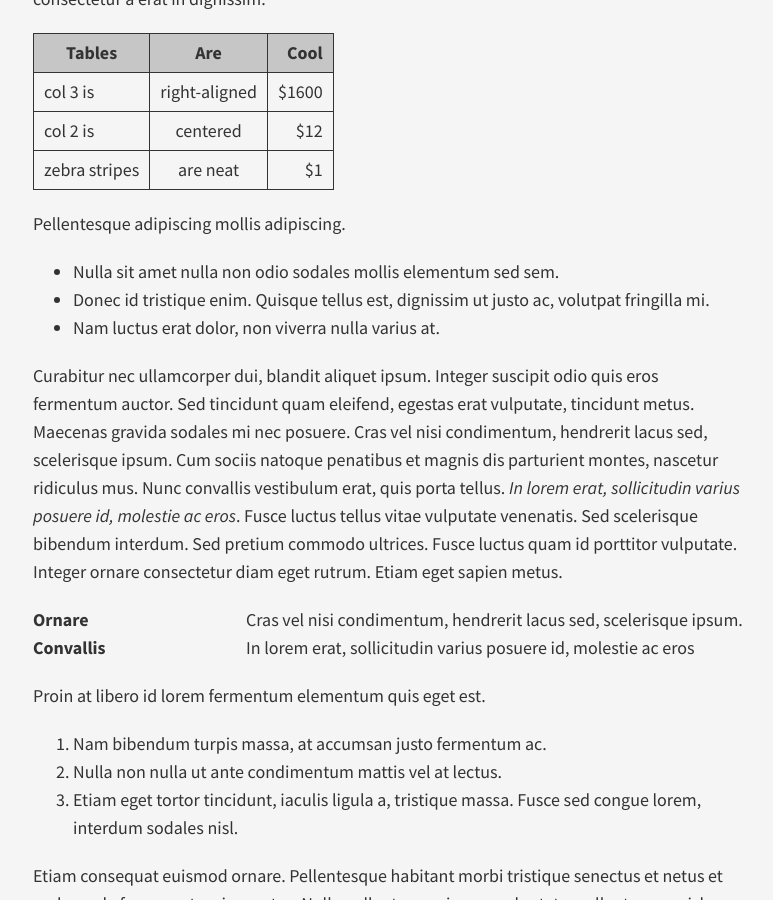
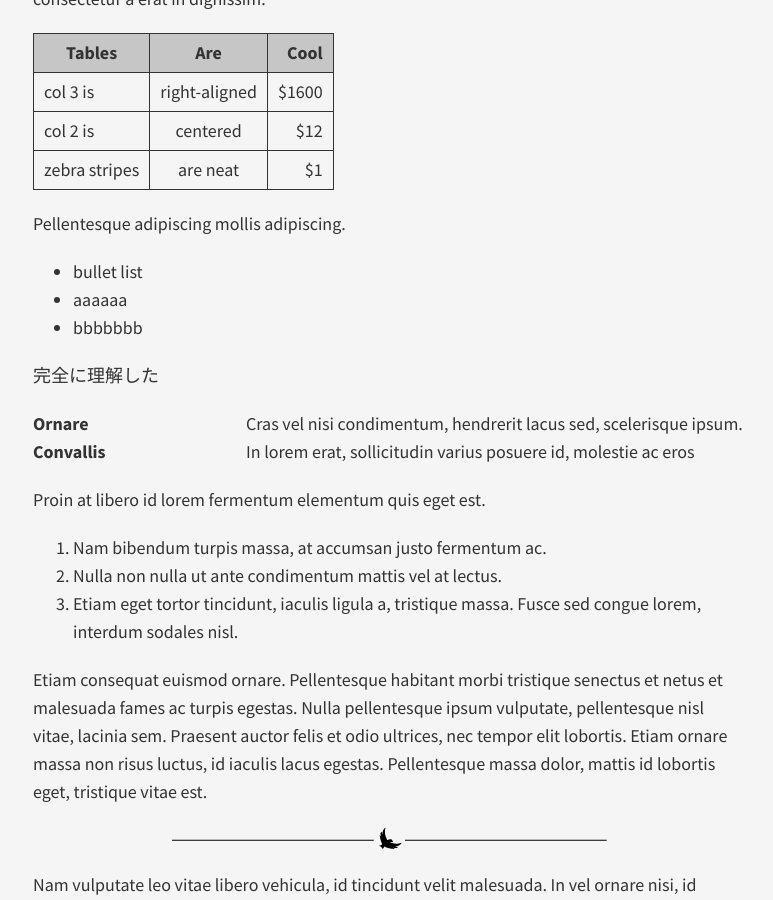
Before and after one commit to keynote-mi/keynote-mi.github.io, a Jekyll site: the page built from brume-master/_posts/2014-03-07-demo-post.md, in a window 1280 px wide and 900 px high, scrolled down 923 px. Shown: the whole window, without its empty margins (252-1025 px from the left). Built offline with Jekyll 4.4.1, drawn with Linux system fonts in a browser that asks for light colours.

Commit message:
Update test post

```diff
--- a/brume-master/_posts/2014-03-07-demo-post.md
+++ b/brume-master/_posts/2014-03-07-demo-post.md
@@ -19,11 +19,11 @@ Integer molestie orci ante, nec dictum metus aliquam ut. Donec id tristique enim
 
 Pellentesque adipiscing mollis adipiscing.
 
-- Nulla sit amet nulla non odio sodales mollis elementum sed sem.
-- Donec id tristique enim. Quisque tellus est, dignissim ut justo ac, volutpat fringilla mi.
-- Nam luctus erat dolor, non viverra nulla varius at.
+- bullet list
+- aaaaaa
+- bbbbbbb
 
-Curabitur nec ullamcorper dui, blandit aliquet ipsum. Integer suscipit odio quis eros fermentum auctor. Sed tincidunt quam eleifend, egestas erat vulputate, tincidunt metus. Maecenas gravida sodales mi nec posuere. Cras vel nisi condimentum, hendrerit lacus sed, scelerisque ipsum. Cum sociis natoque penatibus et magnis dis parturient montes, nascetur ridiculus mus. Nunc convallis vestibulum erat, quis porta tellus. <em>In lorem erat, sollicitudin varius posuere id, molestie ac eros</em>. Fusce luctus tellus vitae vulputate venenatis. Sed scelerisque bibendum interdum. Sed pretium commodo ultrices. Fusce luctus quam id porttitor vulputate. Integer ornare consectetur diam eget rutrum. Etiam eget sapien metus.
+完全に理解した
 
 <dl>
   <dt>Ornare</dt>
```
Also changed, not shown: other parts of brume-master/_posts/2014-03-07-demo-post.md (+1 -1 lines).
